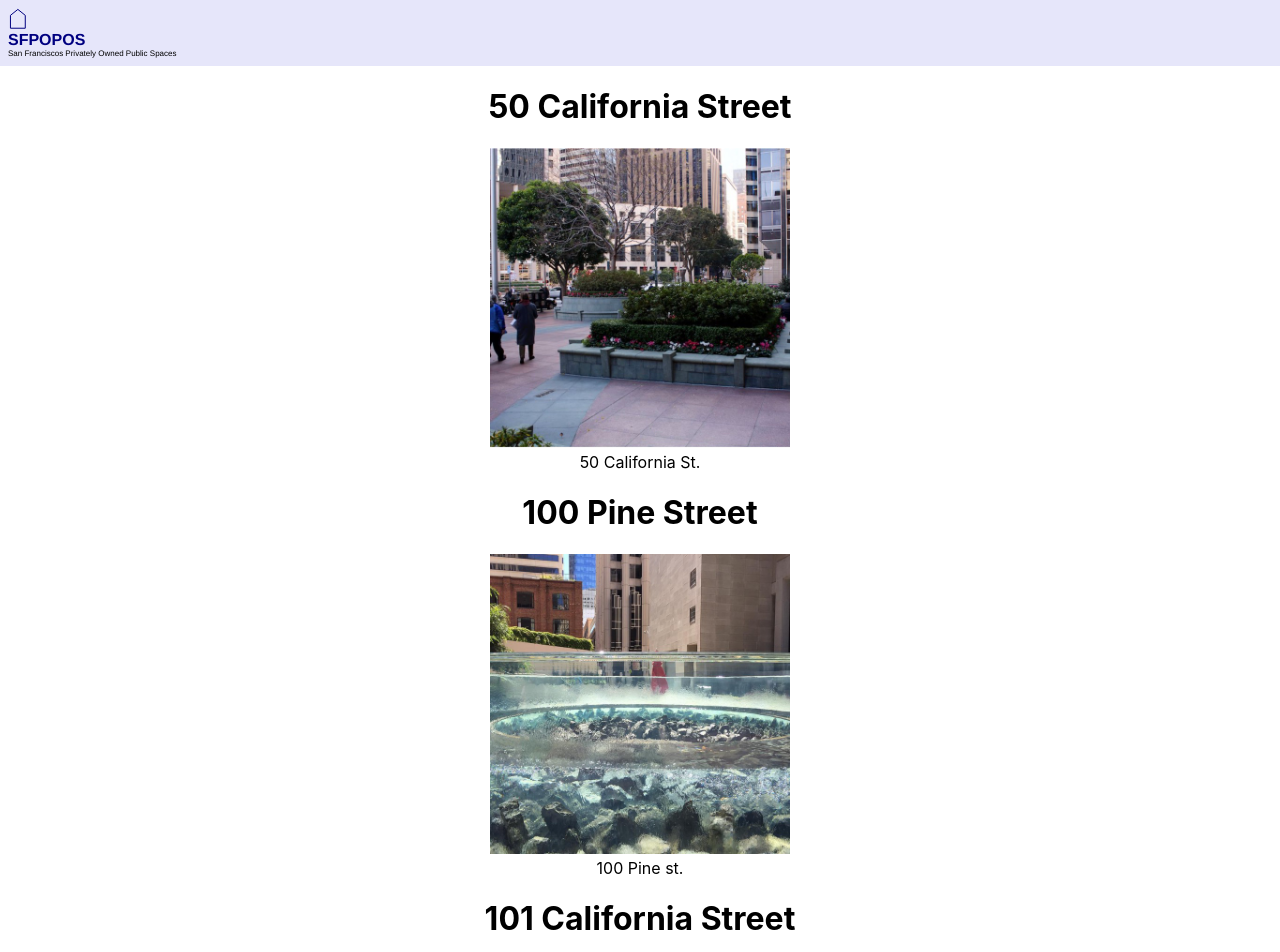
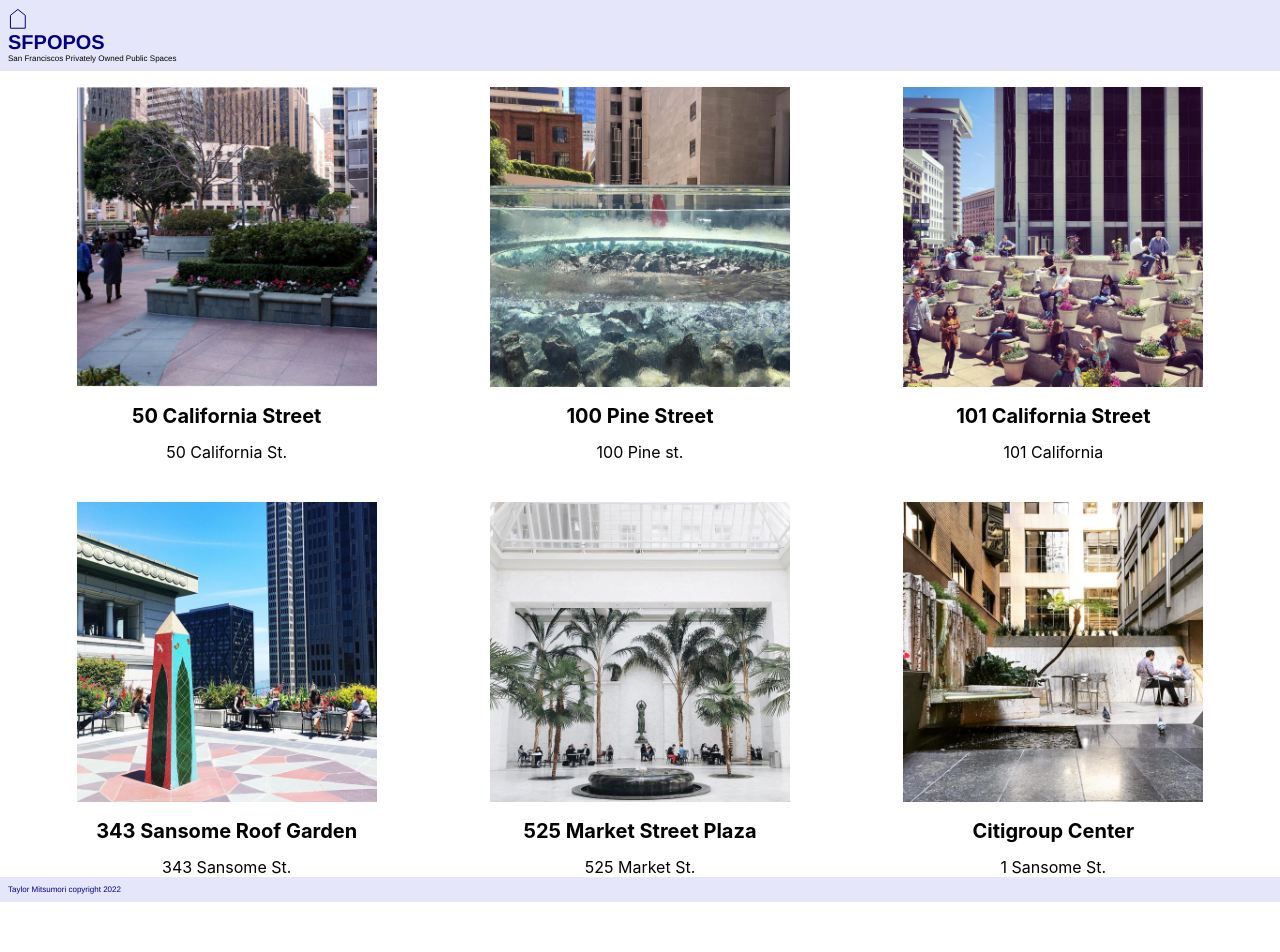
Before and after one commit to taymitsu/ReactFundamentalTutorial, a React (Create React App) app: page / in a window 1280 px wide. Shown: the top 952 px of the page. After the commit the page ends 902 px from the top, so only its background shows below. Built offline with nearby package versions, Linux system fonts and the light colour scheme.

Commit message:
Dynamic content and footer

```diff
--- a/src/App.js
+++ b/src/App.js
@@ -2,12 +2,14 @@
 import './App.css';
 import Title from './Title'
 import POPOSList from './POPOSList';
+import Footer from './Footer';
 
 function App() {
   return (
     <div className="App">
       <Title />
       <POPOSList />
+      <Footer />
     </div>
   );
 }
--- /dev/null
+++ b/src/Footer.css
@@ -0,0 +1,14 @@
+.Footer {
+	display: flex;
+	align-items: flex-start;
+	box-sizing: border-box;
+	padding: 1em;
+	background-color: lavender;
+	font-family: Helvetica;
+  font-size: 8px;
+	color: #000080;
+}
+
+.Footer > div {
+	text-align: left;
+}
--- /dev/null
+++ b/src/Footer.js
@@ -0,0 +1,12 @@
+import './Footer.css'
+
+function Footer() {
+  return (
+    <div className="Footer">
+      <div>Taylor Mitsumori copyright 2022</div>
+    </div>
+
+  )
+}
+
+export default Footer;
--- /dev/null
+++ b/src/POPOSList.css
@@ -0,0 +1,11 @@
+.POPOSList {
+  width: calc(100% - 80px);
+  margin: auto;
+  display: grid;
+  grid-template-columns: 1fr 1fr 1fr;
+  grid-gap: 40px;
+}
+
+h1{
+  font-size: 20px;
+}
--- a/src/POPOSList.js
+++ b/src/POPOSList.js
@@ -1,8 +1,10 @@
 import POPOSSpace from "./POPOSSpace"
+import './POPOSList.css';
 
 function POPOSList() {
 	return (
     <div className="POPOSList">
+
       <POPOSSpace
         name="50 California Street"
         address="50 California St."
--- /dev/null
+++ b/src/POPOSSpace.css
@@ -0,0 +1,9 @@
+.POPOSSpace {
+  width: 100%;
+  text-align: center;
+}
+
+.POPOSSpace > img {
+  width: 100%;
+  height: auto;
+}
--- a/src/POPOSSpace.js
+++ b/src/POPOSSpace.js
@@ -1,18 +1,18 @@
-import logo from './logo.svg'
+import './POPOSSpace.css';
 
 function POPOSSpace(props) {
-  const { name, image, address } = props
+  const { image, name, address } = props
   return (
     <div>
-      <h1>{ name }</h1>
       <img src={`${process.env.PUBLIC_URL}/images/${image}`}
         width="300"
         height="300"
         alt="Hello"
       />
+      <h1>{ name }</h1>
       <div>{ address }</div>
     </div>
   )
 }
 
-export default POPOSSpace
+export default POPOSSpace;
```
